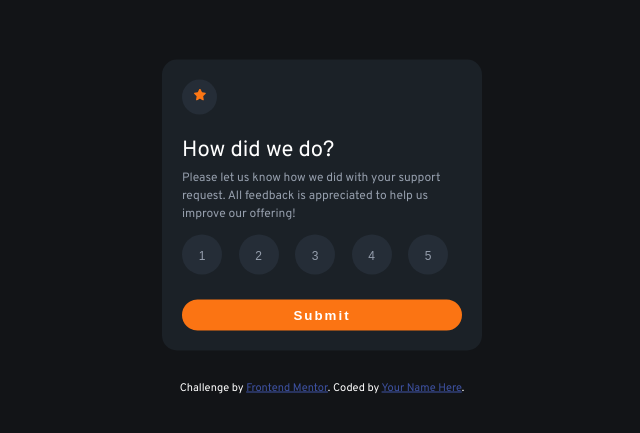
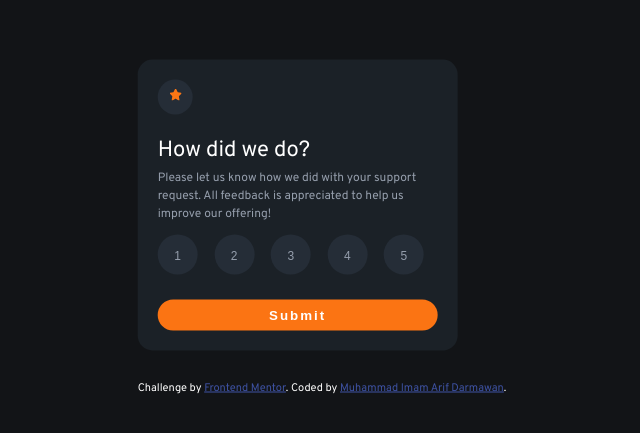
Before and after one commit to IMM255/challenge-rating-component, a plain HTML site: page index.html in a window 1280 px wide. Shown: the part 173-606 px from the top of the page, without its empty margins (318-958 px from the left). Drawn offline with Linux system fonts and the light colour scheme.

Commit message:
add name

```diff
--- a/index.html
+++ b/index.html
@@ -57,7 +57,7 @@
 
   <div class="attribution">
     Challenge by <a href="https://www.frontendmentor.io?ref=challenge" target="_blank">Frontend Mentor</a>.
-    Coded by <a href="#">Your Name Here</a>.
+    Coded by <a href="https://www.linkedin.com/in/muhammad-imam-arif-darmawan-49666a284/">Muhammad Imam Arif Darmawan</a>.
   </div>
 </div>
 <script src="script.js"></script>
```
